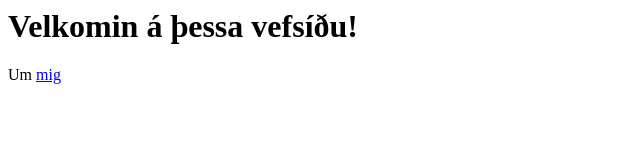
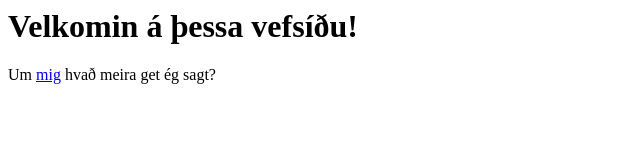
Before and after one commit to agnarflame/Website2, a plain HTML site: page index.html in a window 1280 px wide. Shown: the whole page, without its empty margins (0-640 px from the left). Drawn offline with Linux system fonts and the light colour scheme.

Commit message:
Update index.html

```diff
--- a/index.html
+++ b/index.html
@@ -2,3 +2,4 @@
 </h1>
 
 <body>Um <a href="about.html">mig</a> </body>
+<body>hvað meira get ég sagt?</body>
```
